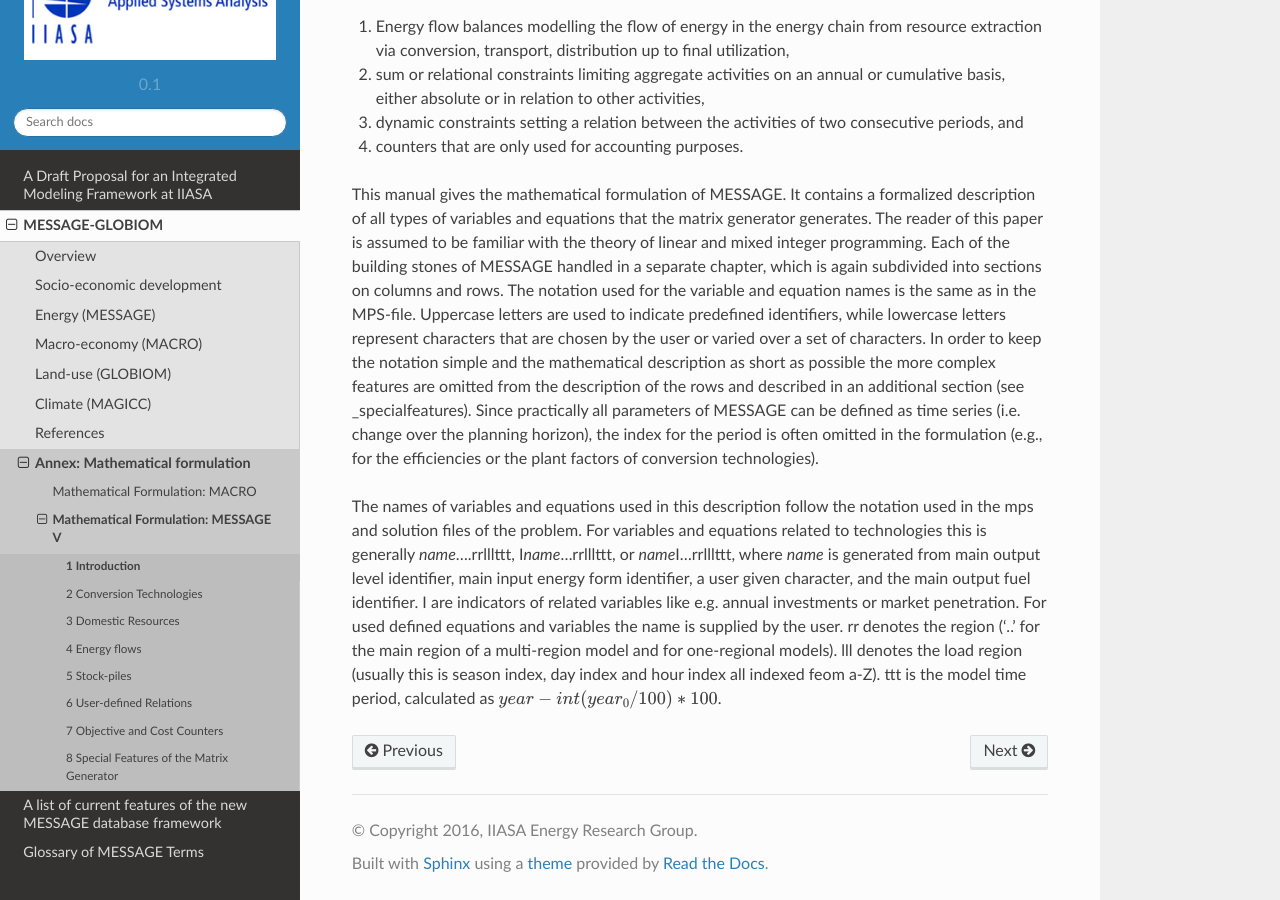
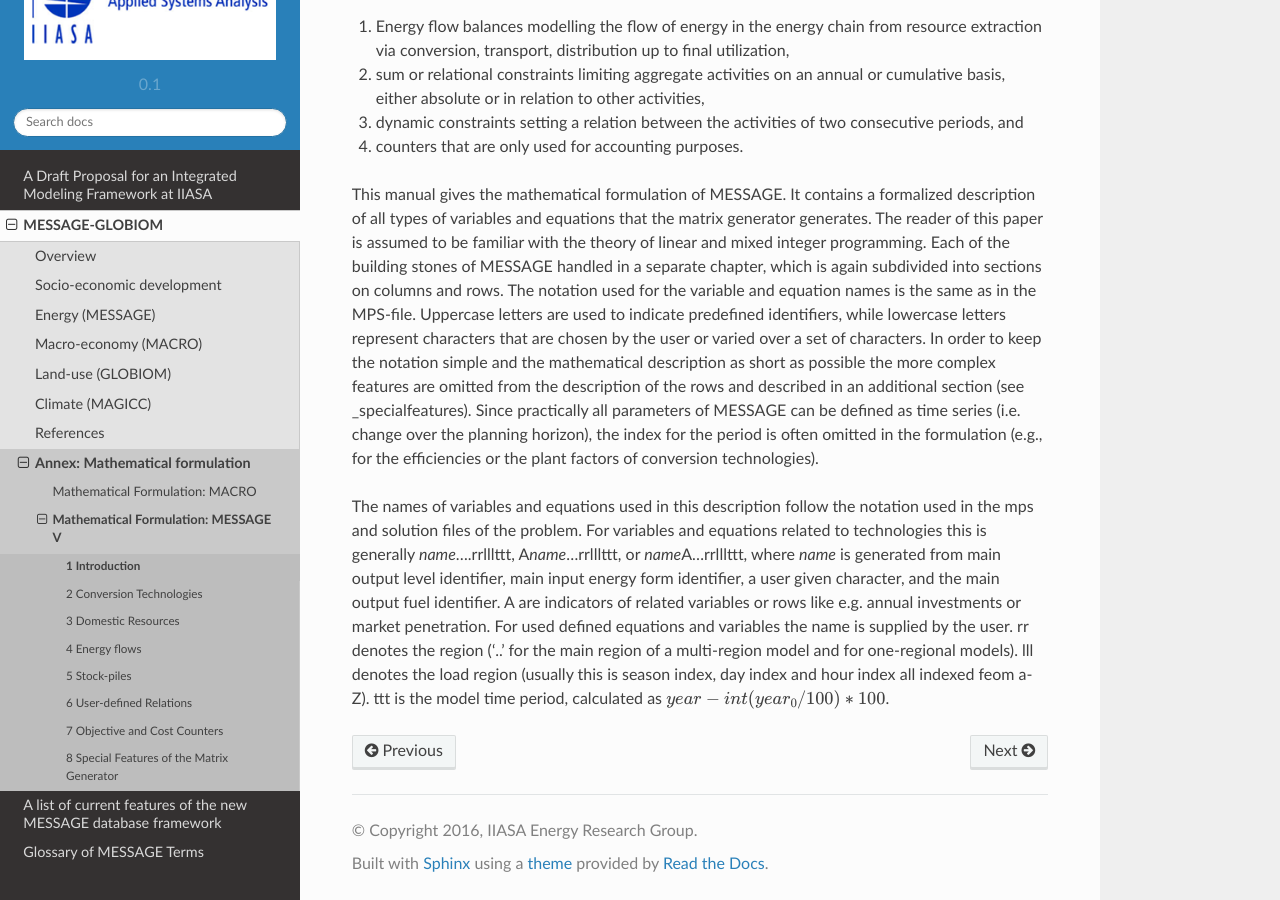
Before and after one commit to yiyi1991/message-ix-models, a Sphinx documentation site: the page built from doc/global/source/message_globiom/annex/message/1_introduction.rst, in a window 1280 px wide and 900 px high, scrolled down 577 px. Built offline with Sphinx 7.4.7 and the Read the Docs theme 2.0.0, drawn with Linux system fonts in a browser that asks for light colours; pages that are not in the unit, such as notebooks, are missing from menus.

Commit message:
Update 1_introduction.rst

```diff
--- a/doc/global/source/message_globiom/annex/message/1_introduction.rst
+++ b/doc/global/source/message_globiom/annex/message/1_introduction.rst
@@ -25,4 +25,4 @@ the mathematical description as short as possible the more complex features are
 Since practically all parameters of MESSAGE can be defined as time series (i.e. change over the planning horizon), the index for the period is often omitted in the formulation
 (e.g., for the efficiencies or the plant factors of conversion technologies).
 
-The names of variables and equations used in this description follow the notation used in the mps and solution files of the problem. For variables and equations related to technologies this is generally \ *name*\ ....rrlllttt, I\ *name*\ ...rrlllttt, or \ *name*\ I...rrlllttt, where *name* is generated from main output level identifier, main input energy form identifier, a user given character, and the main output fuel identifier. I are indicators of related variables like e.g. annual investments or market penetration. For used defined equations and variables the name is supplied by the user. rr denotes the region ('..' for the main region of a multi-region model and for one-regional models). lll denotes the load region (usually this is season index, day index and hour index all indexed feom a-Z). ttt is the model time period, calculated as :math:`year - int(year_0/100)*100`.
+The names of variables and equations used in this description follow the notation used in the mps and solution files of the problem. For variables and equations related to technologies this is generally \ *name*\ ....rrlllttt, A\ *name*\ ...rrlllttt, or \ *name*\ A...rrlllttt, where *name*  is generated from main output level identifier, main input energy form identifier, a user given character, and the main output fuel identifier. A are indicators of related variables or rows like e.g. annual investments or market penetration. For used defined equations and variables the name is supplied by the user. rr denotes the region ('..' for the main region of a multi-region model and for one-regional models). lll denotes the load region (usually this is season index, day index and hour index all indexed feom a-Z). ttt is the model time period, calculated as :math:`year - int(year_0/100)*100`.
```
